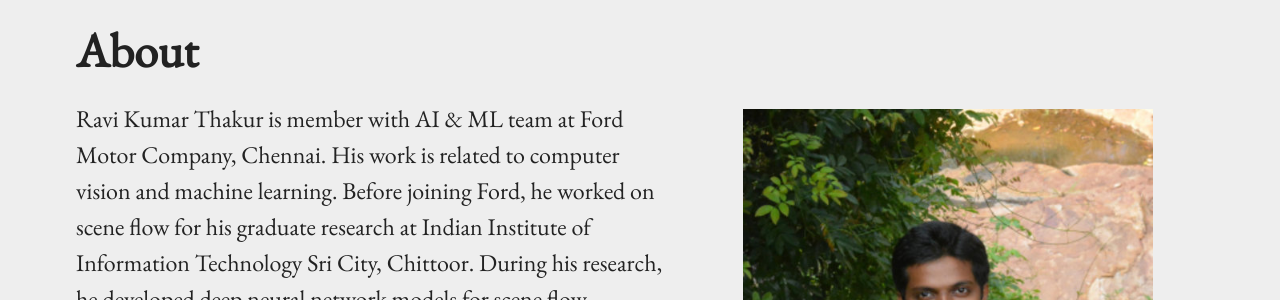
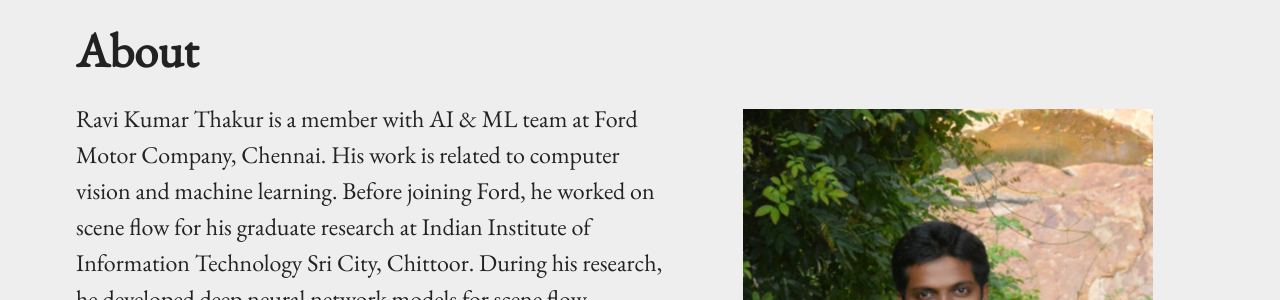
Before and after one commit to ravikt/ravi, a Jekyll site: the page built from index.md, in a window 1280 px wide. Shown: the part 125-425 px from the top of the page. Built offline with Jekyll 4.4.1, drawn with Linux system fonts in a browser that asks for light colours; some of the changed text lies outside the part shown.

```diff
--- a/index.md
+++ b/index.md
@@ -6,7 +6,7 @@ permalink: /
 
 {% include image.html url="images/ravi.jpg" caption="" max_width="250px" align="right" %}
 
-Ravi Kumar Thakur is member with AI & ML team at Ford Motor Company, Chennai. His work is related to computer vision and machine learning. Before joining Ford, he worked on scene flow for his graduate research at Indian Institute of Information Technology Sri City, Chittoor. During his research, he developed deep neural network models for scene flow estimation. For a year, he worked at Multidisciplinary and Multiscale Devices and Design Lab, Indian Institute of Science, Bengaluru. He spent four years at National Institute of Technology, Calicut for his undergraduate studies in Engineering Physics. Thank you for visiting.
+Ravi Kumar Thakur is a member with AI & ML team at Ford Motor Company, Chennai. His work is related to computer vision and machine learning. Before joining Ford, he worked on scene flow for his graduate research at Indian Institute of Information Technology Sri City, Chittoor. During his research, he developed deep neural network models for scene flow estimation. For a year, he worked at Multidisciplinary and Multiscale Devices and Design Lab, Indian Institute of Science, Bengaluru. He spent four years at National Institute of Technology, Calicut for his undergraduate studies in Engineering Physics. Thank you for visiting.
 
 <!--
 ## Contact
```
